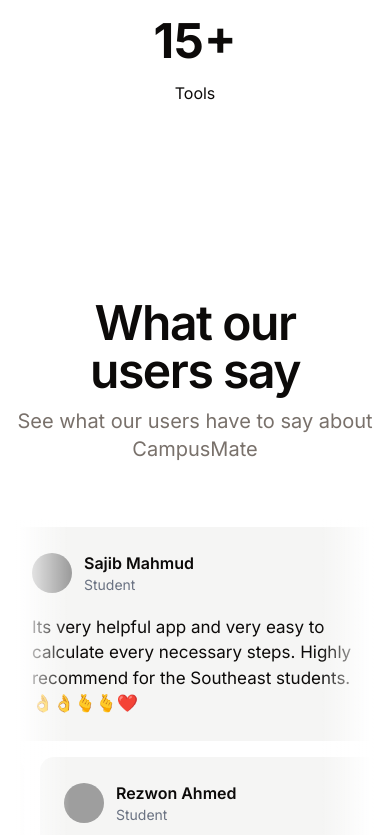
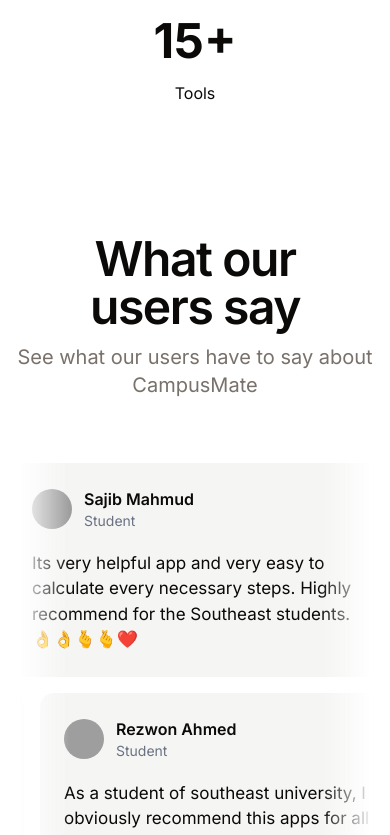
Before and after one commit to sayeedjoy/seucampusmate-web, a Next.js app: page / in a window 390 px wide. Shown: the part 5660-6495 px from the top of the page. Built offline with nearby package versions, Linux system fonts and the light colour scheme; grey boxes are pictures that could not be loaded.

Commit message:
style: adjust padding for Testimonials and Stats sections for improved layout

```diff
--- a/app/page.tsx
+++ b/app/page.tsx
@@ -12,7 +12,7 @@
       <IntegrationsSection />
       <BentoGridSection />
       <StatsSection />
-      <section className="w-full py-16 md:py-24">
+      <section className="w-full pt-6 pb-16 md:pt-8 md:pb-24">
         <Container>
           <Testimonials/>
         </Container>
--- a/components/stats.tsx
+++ b/components/stats.tsx
@@ -1,6 +1,6 @@
 export default function StatsSection() {
     return (
-        <section className="py-12 md:py-20">
+        <section className="pt-12 pb-6 md:pt-20 md:pb-8">
             <div className="mx-auto max-w-5xl space-y-8 px-6 md:space-y-16">
                 <div className="relative z-10 mx-auto max-w-xl space-y-6 text-center">
                     <h2 className="text-5xl font-bold whitespace-nowrap">CampusMate in numbers</h2>
```
